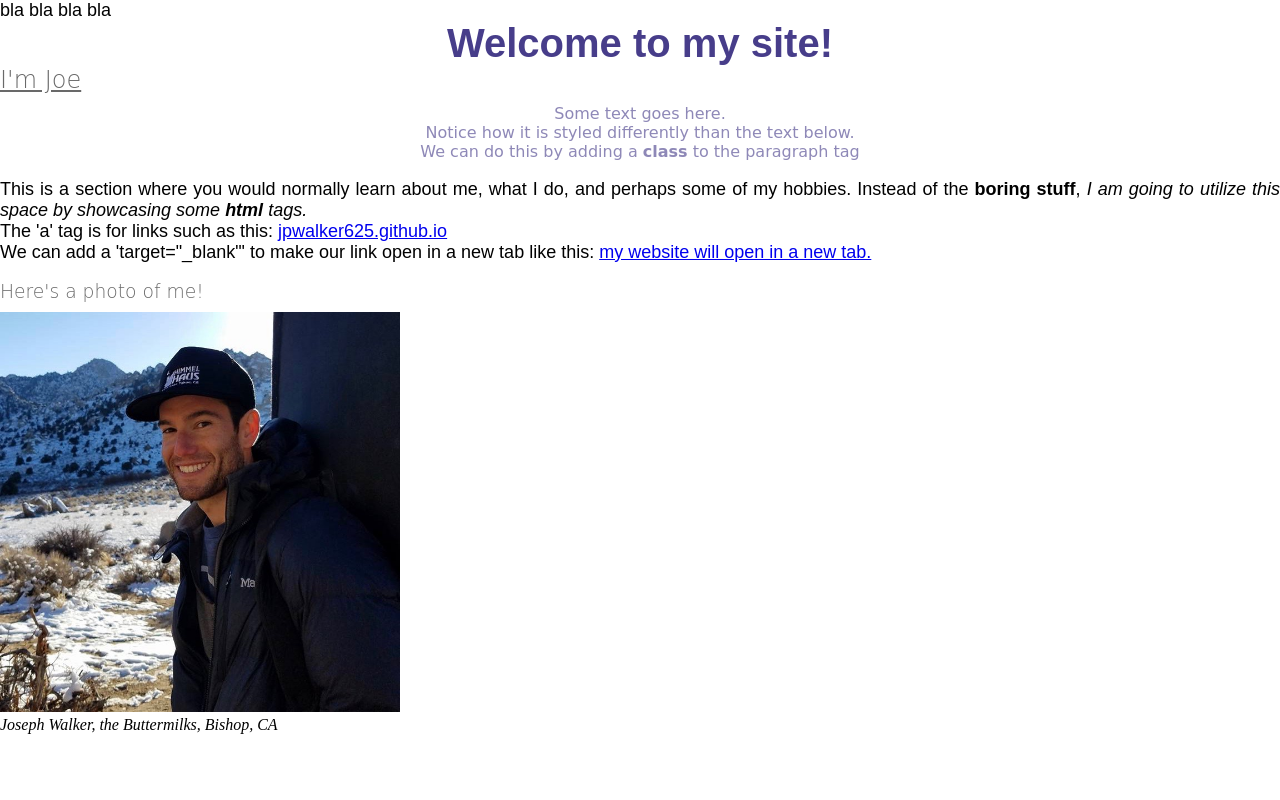
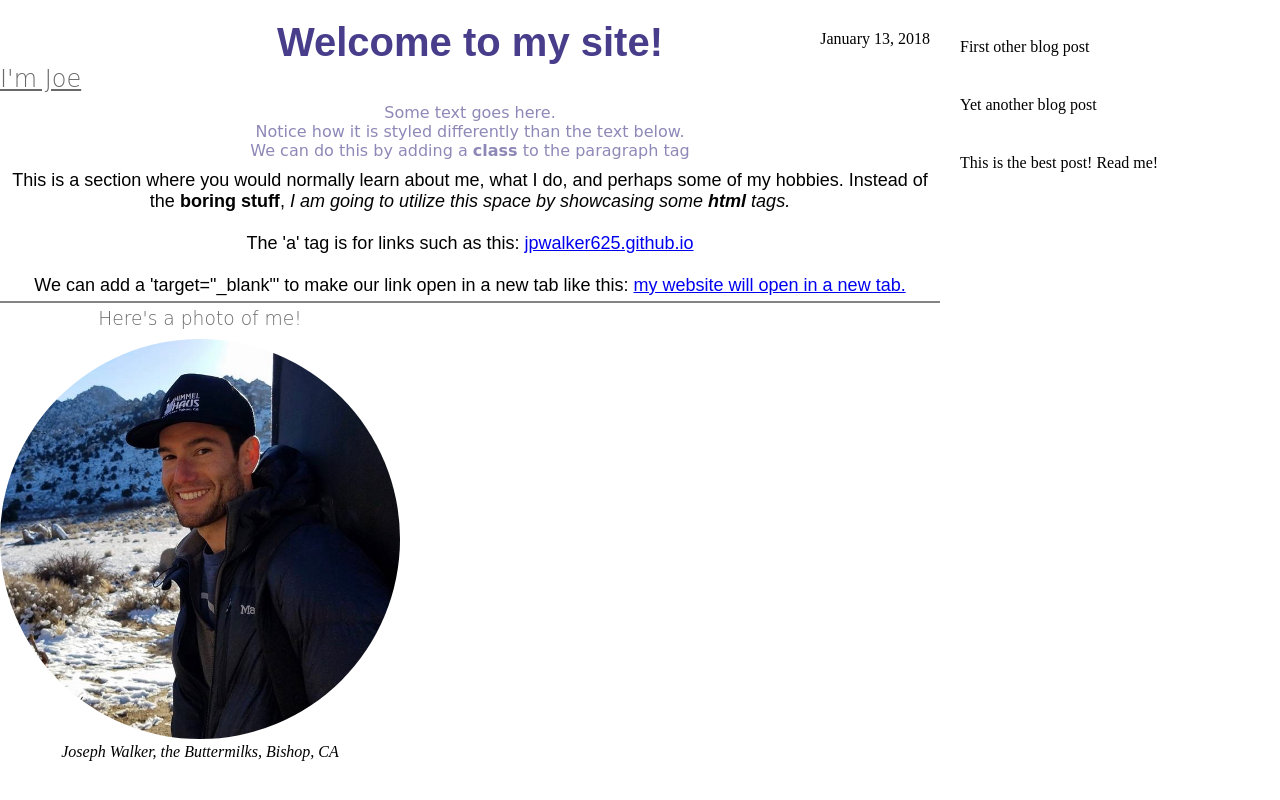
Before and after one commit to jpwalker625/Udemy, a plain HTML site: page Web Development/index.html in a window 1280 px wide. Drawn offline with Linux system fonts and the light colour scheme.

Commit message:
Updating files

```diff
--- a/Web Development/index.html
+++ b/Web Development/index.html
@@ -5,11 +5,14 @@
         <link rel = "stylesheet" type = "text/css" href="style.css">
     </head>
 
-    <p class="main_text">
-    bla bla bla bla
-    </p>
+
 
     <body>
+        <div class="container">
+
+            <div class="blog-post">
+                <p class="date"> January 13, 2018</p>
+
                 <h1>Welcome to my site!</h1>
 
                 <h2><u>I'm Joe</u></h2>
@@ -18,24 +21,52 @@
                     Some text goes here.
                     <br>Notice how it is styled differently than the text below. <br>
                     We can do this by adding a <strong>class</strong> to the paragraph tag
-
                 </p>
 
+                <p class="main_text">
+                    This is a section where you would normally learn about me, what I do, and perhaps some of my hobbies. Instead of the <strong> boring stuff</strong>, <em>I am going to utilize this space by showcasing some <strong>html</strong> tags. </em>
                     <br>
-
-        <p class="main_text"> This is a section where you would normally learn about me, what I do, and perhaps some of my hobbies. Instead of the <strong> boring stuff</strong>, <em>I am going to utilize this space by showcasing some <strong>html</strong> tags. </em>
                     <br> The 'a' tag is for links such as this: <a href="https://jpwalker625.github.io"> jpwalker625.github.io</a>
+                    <br>
                     <br> We can add a 'target="_blank"' to make our link open in a new tab like this: <a href= "https://jpwalker625.github.io" target="_blank"> my website will open in a new tab.</a>
 
                 </p>
 
+            </div>
+
             <br>
+
+            <div class="other-posts" >
+
+                <div class="other">
+                First other blog post
+                </div>
+
+                <div class="other">
+                    Yet another blog post
+                </div>
+
+                <div class="other">
+                This is the best post! Read me!
+                </div>
+
+            </div>
+
+
+            <div class="clearfix"></div>
+
+
+            <div class="author-box">
 
                 <h3>Here's a photo of me!</h3>
 
-        <img src="profile.jpg" width="400" height = "400" alt="Author photo">
+                <img src="profile.jpg" alt="Author photo">
 
                 <p class="author-text"> Joseph Walker, the Buttermilks, Bishop, CA</p>
+
+            </div>
+
+        </div>
 
     </body>
 
--- a/Web Development/style.css
+++ b/Web Development/style.css
@@ -4,6 +4,13 @@
     box-sizing:border-box;
 
 }
+
+.clearfix:after {
+    content: "";
+    display: table;
+    clear: both;
+}
+
 
 body {
     /* global formatting goes here */
@@ -24,19 +31,68 @@ h2, h3 {
     font-weight:lighter;
     margin-bottom: 10px;
 }
-.main_text {
-    font-size: 18PX;
-    text-align:justify;
-    font-family:sans-serif;
-}
 
 .intro_text {
     font-family: cursive;
     color: rgba(71, 61, 138, 0.61);
+    text-align: center;
+    margin-bottom: 10px;
+}
+
+.main_text {
+    font-size: 18PX;
+    text-align:center;
+    font-family:sans-serif;
+    margin-bottom: 5px;
+    padding-bottom: 5px;
+    border-bottom: 2px solid rgba(77, 77, 77, 0.69);
+}
+
+.author-box {
+
+    display: inline-block;
     text-align: center
 }
+
+/* change a single image within a div class */
+.author-box img {
+    height: 400px;
+    width: 400px;
+    border-radius: 50%;
+}
+
 
 .author-text {
     font-size: 16px;
     font-style: italic;
 }
+
+.blog-post {
+    width: 75%;
+    float: left;
+    position: relative;
+    padding-right: 20px;
+}
+
+.container {
+    /* margin: top right bottom left */
+    margin: 20px auto 0 auto;
+}
+
+.other-posts {
+    width: 25%;
+    float: left;
+}
+
+
+
+.other {
+    margin-bottom: 40px;
+}
+
+.date {
+    /*absolute positioning must be paired with relative positioning in the parent container (in this case the .blog-post class)*/
+   position: absolute;
+    top: 10px;
+    right: 30px;
+}
```
Also changed, not shown: Web Development/notes.txt (+8 -0 lines). Lines whose indentation alone changed are shown as unchanged.
